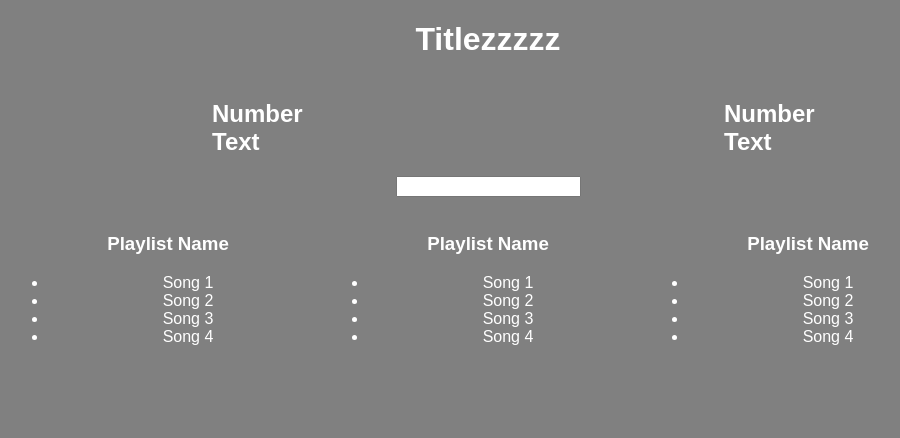
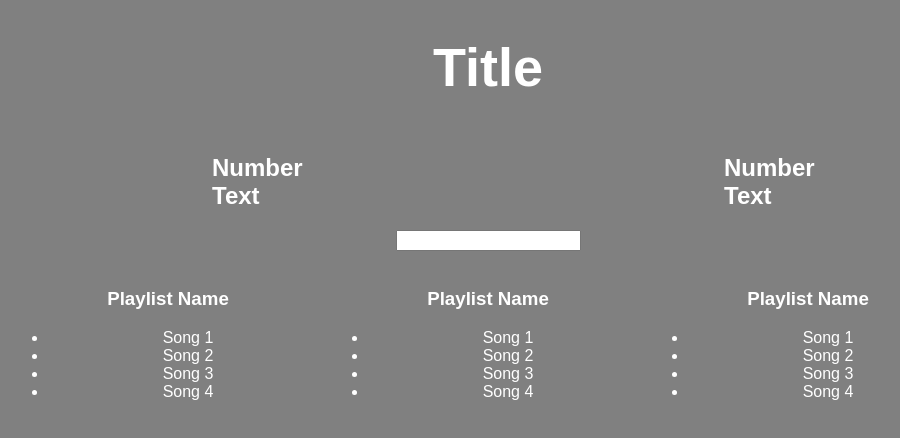
Before and after one commit to Allan-Mallya/playlists, a React (Create React App) app: page / in a window 1280 px wide. Shown: the top 438 px of the page, without its empty margins (152-1052 px from the left). Built offline with nearby package versions, Linux system fonts and the light colour scheme.

Commit message:
default style changes

```diff
--- a/src/App.js
+++ b/src/App.js
@@ -1,7 +1,6 @@
 import React, { Component } from 'react';
 import logo from './logo.svg';
 import './App.css';
-
 
 let defaultStyle = {
   color: '#fff',
@@ -52,7 +51,7 @@ class App extends Component {
     return (
       <div className="App" style={{...defaultStyle, 'height': '100%', 'width': '100%'}}>
 
-        <h1 style={defaultStyle}>Titlezzzzz</h1>
+        <h1 style={{...defaultStyle, 'font-size' : '54px'}}>Title</h1>
 
           <Aggregate/>
 
```
